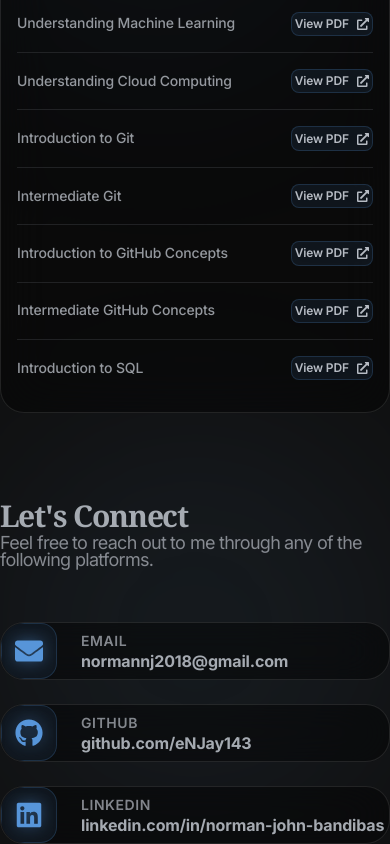
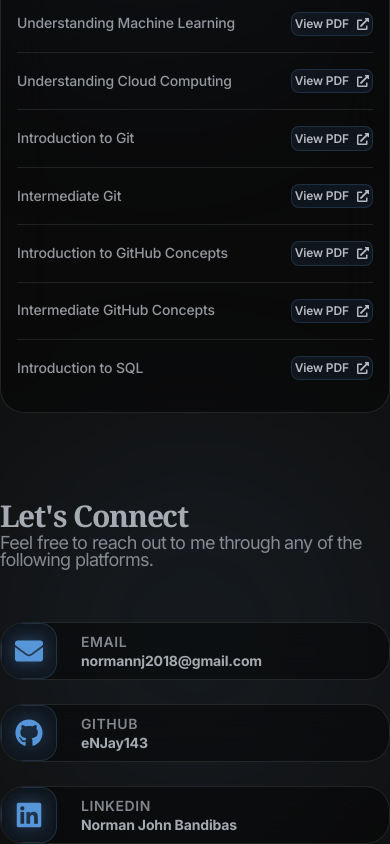
Before and after one commit to eNJay143/portfolio, a Next.js app: page / in a window 390 px wide. Shown: the part 5378-6222 px from the top of the page. Built offline with nearby package versions, Linux system fonts and the light colour scheme.

Commit message:
[feat] Implement contact cards and section with animation

```diff
--- a/src/features/contact/ContactCard.tsx
+++ b/src/features/contact/ContactCard.tsx
@@ -67,7 +67,7 @@ export const ContactCard = ({ contact, index }: ContactCardProps) => {
                         <h3 className="text-sm md:text-base font-semibold uppercase tracking-wider text-foreground/70 mb-1 group-hover/contact:text-primary transition-colors">
                             {contact.title}
                         </h3>
-                        <p className="text-base md:text-lg lg:text-xl font-bold font-sans text-foreground/90 truncate transition-colors leading-tight">
+                        <p className="text-sm font-bold font-sans text-foreground/90 truncate transition-colors leading-tight">
                             {contact.value}
                         </p>
                     </div>
--- a/src/features/contact/contactData.ts
+++ b/src/features/contact/contactData.ts
@@ -20,14 +20,14 @@ export const contactData: ContactItem[] = [
     {
         id: "github",
         title: "GitHub",
-        value: "github.com/eNJay143",
+        value: "eNJay143",
         link: "https://github.com/eNJay143",
         icon: FaGithub,
     },
     {
         id: "linkedin",
         title: "LinkedIn",
-        value: "linkedin.com/in/norman-john-bandibas",
+        value: "Norman John Bandibas",
         link: "https://www.linkedin.com/in/norman-john-bandibas/",
         icon: FaLinkedin,
     }
```
